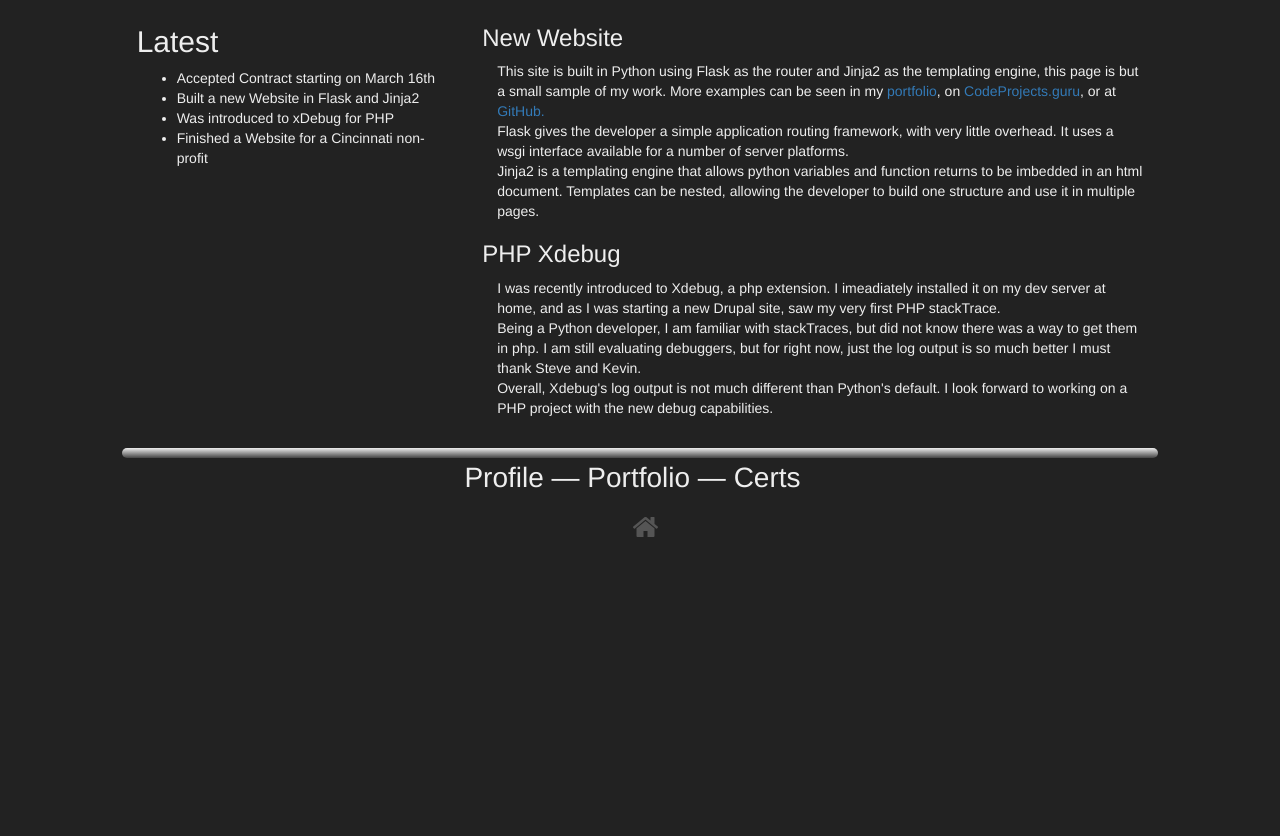
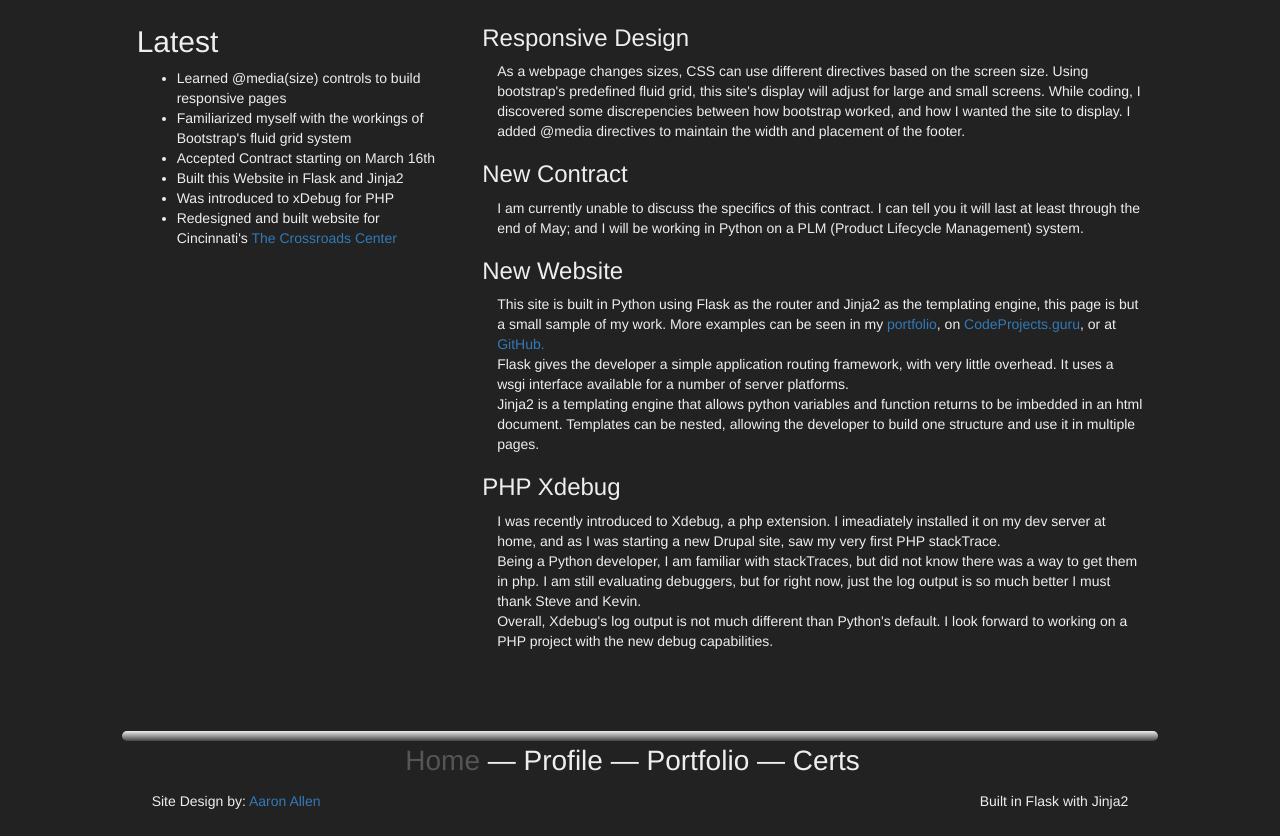
Before and after one commit to bjjohnsontech/flaskHome, a Flask app: page / in a window 1280 px wide. Shown: the part 87-923 px from the top of the page. Run offline with Flask 2, Linux system fonts and the light colour scheme; some libraries are stand-ins or nearby versions.

Commit message:
1. adjusted css for more responsiveness 2. adjusted tree 3. modified main for css responsiveness 4. added content to home

```diff
--- a/app/static/css/main.css
+++ b/app/static/css/main.css
@@ -3,6 +3,22 @@ html, body {
     padding: 0;
     background: #222;
     color: #EEE;
+}
+
+.floatR {
+    float: right;
+}
+
+.floatL {
+    float: left;
+}
+
+.textR {
+    text-align: right;
+}
+
+.textC {
+    text-align: center;
 }
 
 @media (max-width:768px){
@@ -24,7 +40,7 @@ html, body {
 }
 .wrapper {
     min-height: 100%;
-    position: relative;
+    position: absolute;
 }
 
 /* header */
@@ -48,6 +64,7 @@ img.rht {
 .height-30 {
     height: 30px;
 }
+
 /* content */
 #content {
     margin-top: 5px;
@@ -64,12 +81,37 @@ img.rht {
     margin: 10px 10px;
 }
 
+@media (min-width:510px) {
+    .footerSpace {
+        height: 120px;
+    }
+}
+
+@media (max-width:509px) {
+    .footerSpace{
+        height: 160px;
+    }
+}
+
+@media (max-width:479px) {
+    .footerSpace{
+        height: 180px;
+    }
+}
 /* footer */
 
 #footer {
     background: #222;
     margin-top: 25px;
     margin-bottom: 25px;
+    bottom: 0px;
+    position: absolute;
+}
+
+@media (max-width: 991px) {
+    #footer {
+        width: 100%;
+    }
 }
 
 #footer hr {
@@ -120,3 +162,13 @@ img.rht {
 .nav a.selected {
     color: #555;
 }
+
+@media (max-width: 479px) {
+    .col-xxs-12 {
+        position: relative;
+        min-height: 1px;
+        padding-right: 15px;
+        padding-left: 15px;
+        width: 100%;
+    }
+}
--- a/app/static/css/tree.css
+++ b/app/static/css/tree.css
@@ -6,7 +6,8 @@
 }
 
 .tree li {
-    min-height: 20px;
+    min-height: 30px;
+    font-size: 150%;
     max-width: 375px;
     background: #393939;
     padding: 3px 0 3px 10px;
@@ -17,6 +18,7 @@
     display: none;
     background: #2B2B2B;
     border-bottom: solid #393939;
+    font-size: 75%;
 }
 
 .tree ul li:last-child {
@@ -31,6 +33,7 @@
 .tree ul li li {
     background: #393939;
     border-bottom: solid #2B2B2B;
+    font-size: 100%;
 }
 
 .tree ul li li:last-child {
--- a/app/templates/home.html
+++ b/app/templates/home.html
@@ -3,13 +3,19 @@
     <div class='col-md-4'>
         <h2>Latest</h2>
         <ul>
+            <li>Learned @media(size) controls to build responsive pages</li>
+            <li>Familiarized myself with the workings of Bootstrap's fluid grid system</li>
             <li>Accepted Contract starting on March 16th</li>
-            <li>Built a new Website in Flask and Jinja2</li>
+            <li>Built this Website in Flask and Jinja2</li>
             <li>Was introduced to xDebug for PHP</li>
-            <li>Finished a Website for a Cincinnati non-profit</li>
+            <li>Redesigned and built website for Cincinnati's <a href='http://www.thecrossroadscenter.com'>The Crossroads Center</a></li>
         </ul>
     </div>
     <div class='col-md-8'>
+        <h3>Responsive Design</h3>
+        <p>As a webpage changes sizes, CSS can use different directives based on the screen size. Using bootstrap's predefined fluid grid, this site's display will adjust for large and small screens. While coding, I discovered some discrepencies between how bootstrap worked, and how I wanted the site to display. I added @media directives to maintain the width and placement of the footer.</p>
+        <h3>New Contract</h3>
+        <p>I am currently unable to discuss the specifics of this contract. I can tell you it will last at least through the end of May; and I will be working in Python on a PLM (Product Lifecycle Management) system.</p>
         <h3>New Website</h3>
         <p>This site is built in Python using Flask as the router and Jinja2 as the templating engine, this page is but a small sample of my work. More examples can be seen in my <a href='portfolio' title='portfolio'>portfolio</a>,
         on <a href='http://www.codeprojects.guru' title='codeprojects' target='_blank'>CodeProjects.guru</a>, or at <a href='https://github.com/bnjmnjhnsn' title="BJ's Github" target='_blank'>GitHub.</a></p>
--- a/app/templates/main.html
+++ b/app/templates/main.html
@@ -37,11 +37,18 @@
         {% endif %}
             <div id='content' class='col-md-offset-1 col-md-10'>
                 {% block content %}{% endblock %}
+                <div class='col-md-12 footerSpace'>&nbsp;</div>
             </div>
             <div id='footer' class='col-md-offset-1 col-md-10'>
                 <hr/>
                 <div class='nav col-md-12'>
                     <ul>
+                        <li>
+                            <a href='{{request.url_root}}' title='Home' {% if 'index' in request.path or request.path=='/' %}class='selected'{% endif %}>
+                                Home
+                            </a>
+                        </li>
+                        <li>&mdash;</li>
                         <li>
                             <a href='profile' title='Profile' {% if 'profile' in request.path %}class='selected'{% endif %}>
                                 Profile
@@ -60,10 +67,14 @@
                             </a>
                         </li>
                     </ul>
-                    <a href='{{request.url_root}}' title='Home' class='fa fa-home {% if 'index' in request.path or request.path=='/' %}selected{% endif %}'></a>
                 </div>
-                <div id='subfooter'>
-
+                <div id='subfooter' class='col-md-12 col-lg-12'>
+                    <div class='col-xxs-12 col-xs-6 col-sm-6 col-md-6'>
+                        Site Design by: <a href='mailto:raaronallen@gmail.com'>Aaron Allen</a>
+                    </div>
+                    <div class='col-xxs-12 col-xs-6 col-sm-6 col-md-6 textR'>
+                        Built in Flask with Jinja2
+                    </div>
                 </div>
             </div>
         </div>
```
